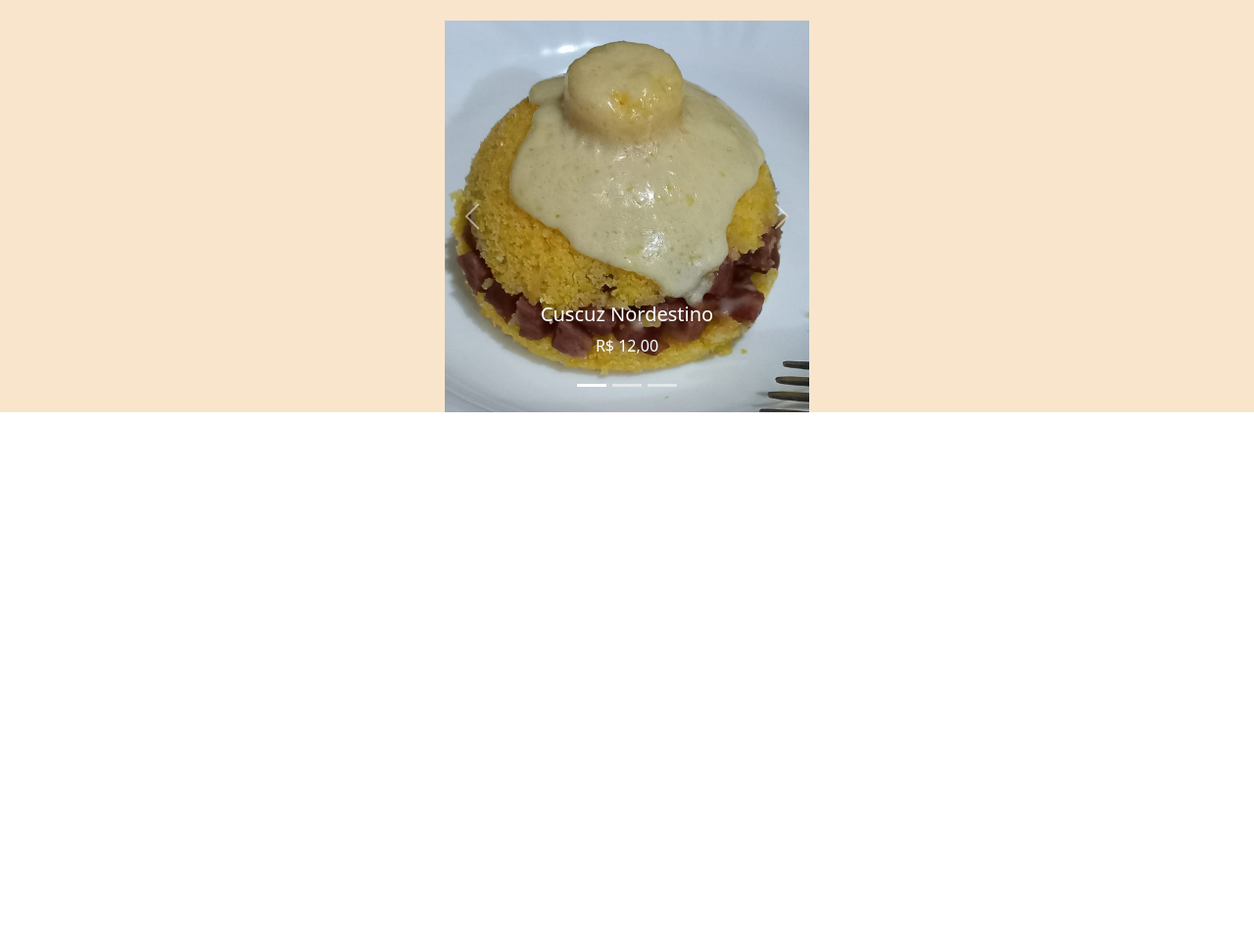
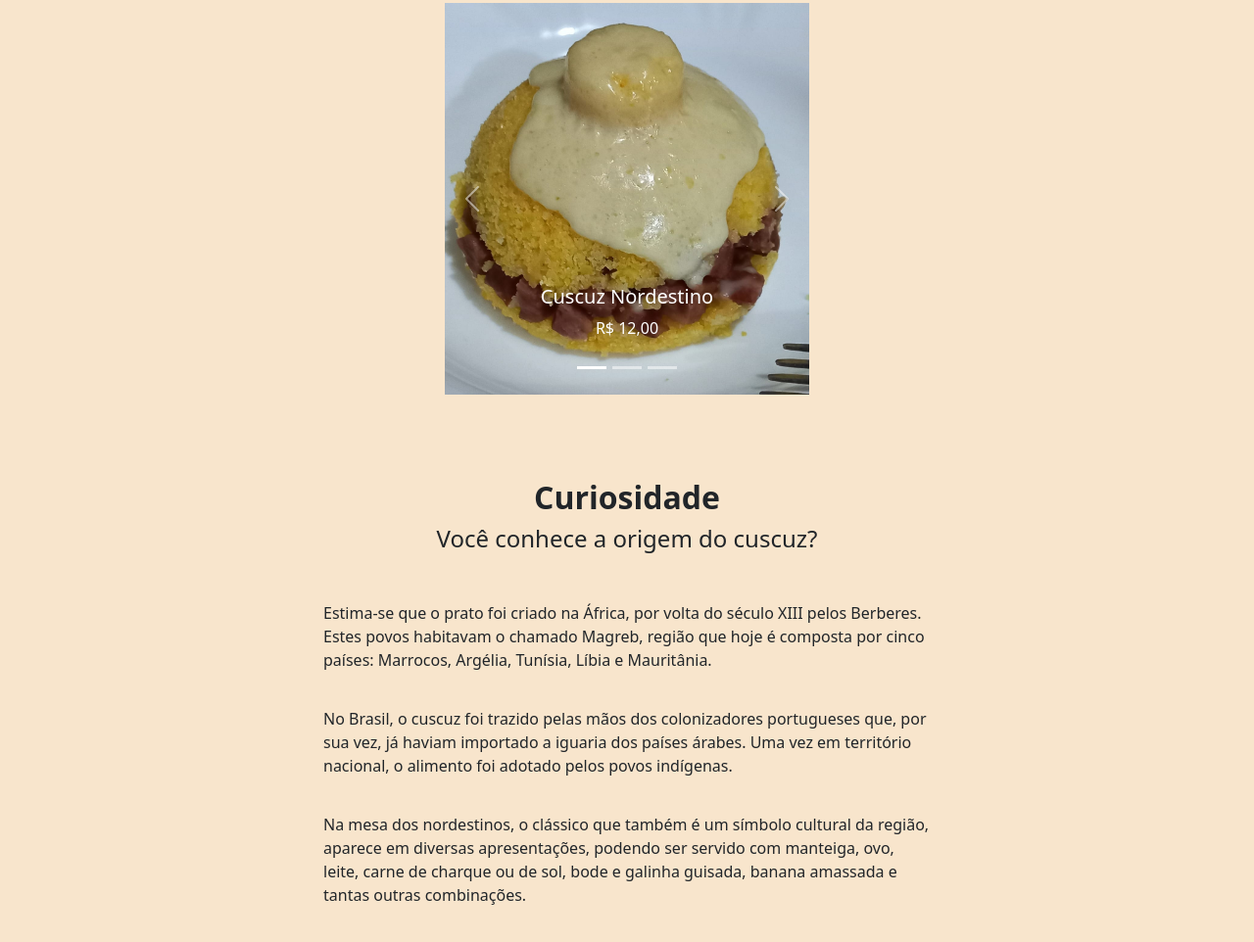
Before and after one commit to mateus-virgilio22/sophie_lanches, a plain HTML site: page index.html in a window 1280 px wide. Shown: the part 852-1814 px from the top of the page at 98% size. Before the commit the page ends 1273 px from the top, so only its background shows below. Drawn offline with nearby package versions, Linux system fonts and the light colour scheme.

Commit message:
Adicionando seção de curiosidades

```diff
--- a/css/style.css
+++ b/css/style.css
@@ -173,16 +173,22 @@ header {
   }
 
 /* DESTAQUES*/
-.content_destaques {
+.destaques {
+    background-color: var(--secundaria);
+    height: 500px;
     display: flex;
     flex-direction: column;
-    justify-content: space-around;
+    justify-content: center;
+}
+.content_destaques {
+    height: 100%;
+    display: flex;
+    flex-direction: column;
+    justify-content: space-evenly;
     align-items: center;
-    background-color: var(--secundaria);
 }
 
 .title_destaques {
-    height: 100px;
     display: flex;
     align-items: center;
 }
@@ -201,3 +207,50 @@ header {
         height: 400px!important;
     }
 }
+
+.curiosidade {
+    background-color: var(--secundaria);
+    height: 700px;
+    display: flex;
+    flex-direction: column;
+    justify-content: space-evenly;
+}
+
+.title_curiosidade {
+    display: flex;
+    flex-direction: column;
+    align-items: center;
+}
+
+.title_curiosidade > h2 {
+    font-size: 2rem;
+    font-weight: bolder;
+}
+
+.container_text_curiosidades {
+    margin-top: 2rem;
+    display: flex;
+    flex-direction: column;
+}
+
+.text_curiosidades {
+    width: 100%;
+}
+
+.text_curiosidades > p {
+    padding: 10px;
+}
+
+@media (min-width: 769px) {
+    .curiosidade {
+        height: 600px;
+    }
+
+    .container_text_curiosidades {
+        align-items: center;
+    }
+
+    .text_curiosidades {
+        width: 50%;
+    }
+}
--- a/index.html
+++ b/index.html
@@ -68,7 +68,7 @@
         </header>
     </div>
 
-    <section>
+    <section class="destaques">
 
         <div class="content_destaques">
             <div class="title_destaques">
@@ -116,7 +116,28 @@
 
     </section>
 
-    <section>
+    <section class="curiosidade">
+
+        <div class="content_curiosidade">
+            <div class="title_curiosidade">
+                <h2>Curiosidade</h2>
+                <h4>Você conhece a origem do cuscuz?</h4>
+            </div>
+            <div class="container_text_curiosidades">
+                <div class="text_curiosidades">
+                    <p>Estima-se que o prato foi criado na África, por volta do século XIII pelos Berberes. Estes povos habitavam o chamado Magreb, região que hoje é composta por cinco países: Marrocos, Argélia, Tunísia, Líbia e Mauritânia.</p>
+                </div>
+
+                <div class="text_curiosidades">
+                    <p>No Brasil, o cuscuz foi trazido pelas mãos dos colonizadores portugueses que, por sua vez, já haviam importado a iguaria dos países árabes. Uma vez em território nacional, o alimento foi adotado pelos povos indígenas.</p>
+                </div>
+
+                <div class="text_curiosidades">
+                    <p>Na mesa dos nordestinos, o clássico que também é um símbolo cultural da região, aparece em diversas apresentações, podendo ser servido com manteiga, ovo, leite, carne de charque ou de sol, bode e galinha guisada, banana amassada e tantas outras combinações.</p>
+                </div>
+
+            </div>
+        </div>
 
     </section>
 
```
